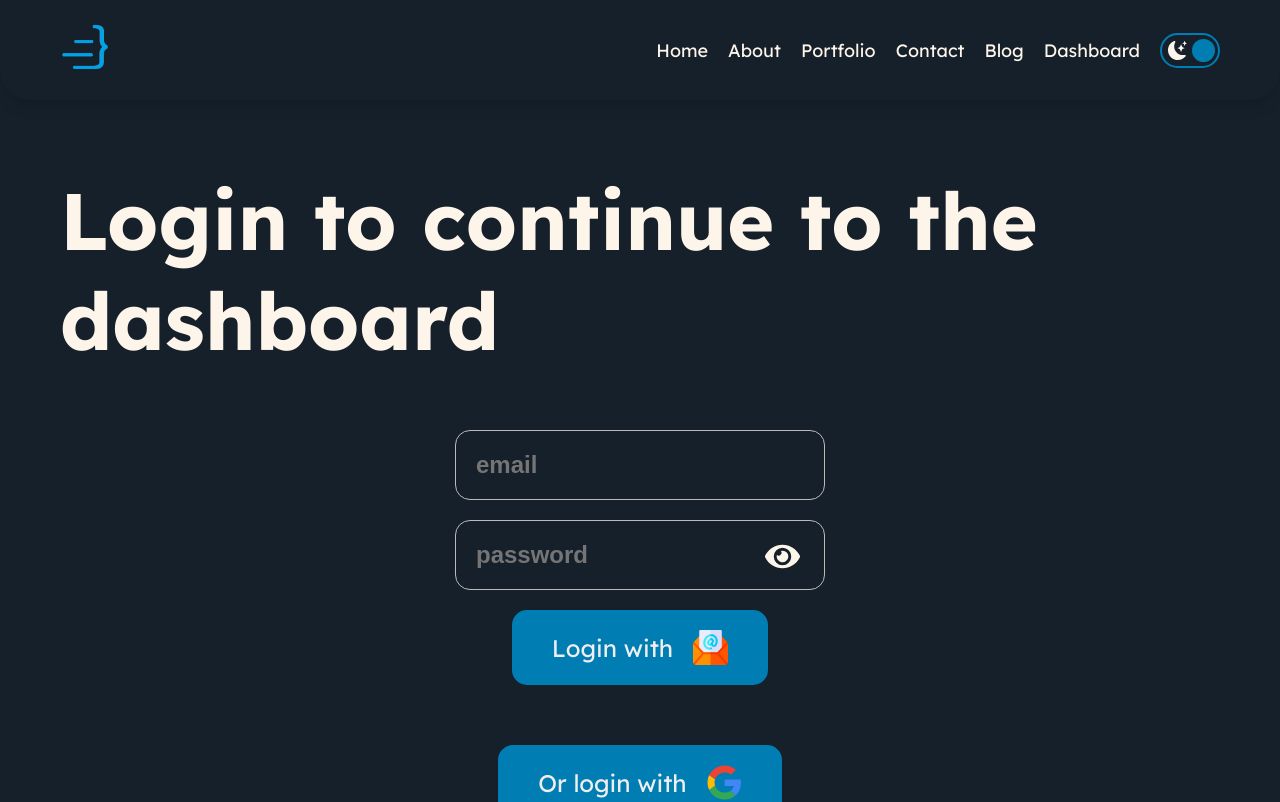
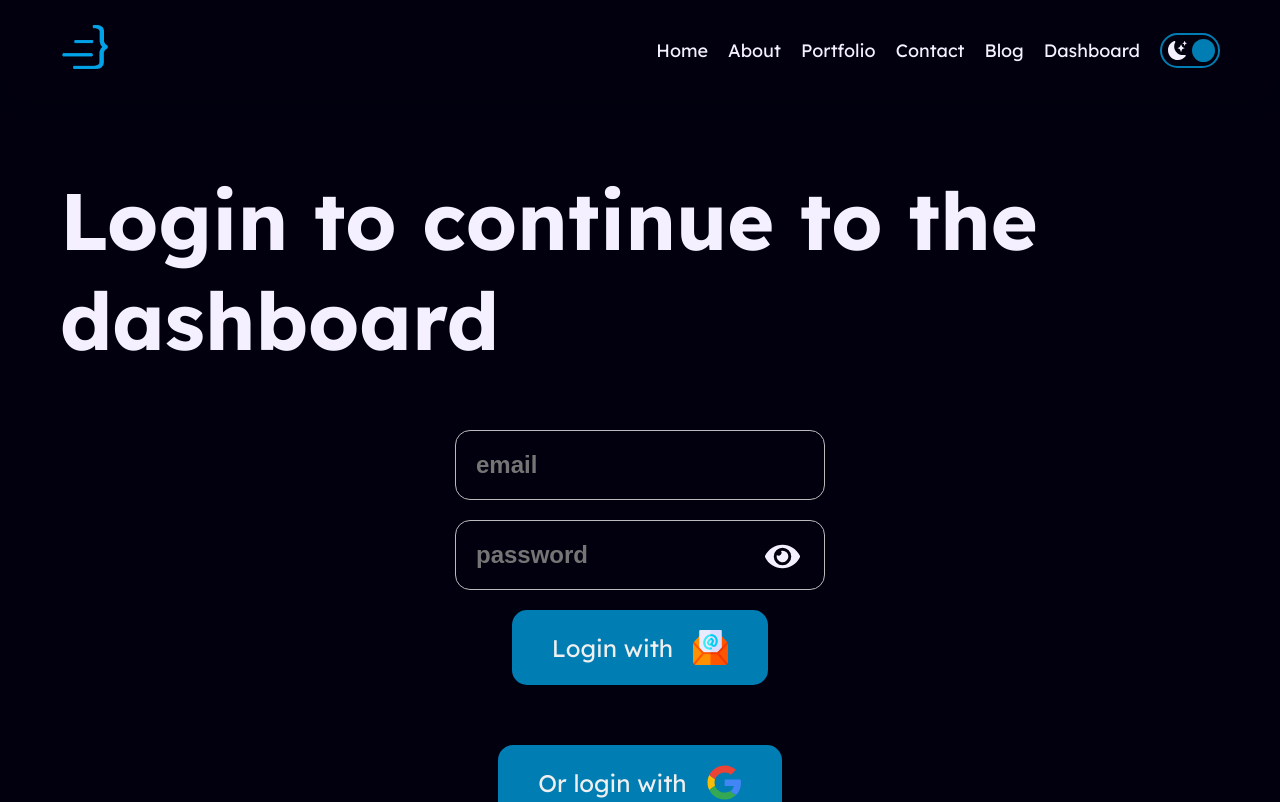
Before and after one commit to MirosBL45/jovic-dev, a Next.js app: page /dashboard/login in a window 1280 px wide. Shown: the top 802 px of the page. Built offline with nearby package versions, Linux system fonts and the light colour scheme; no server answers.

Commit message:
color change

```diff
--- a/src/app/globals.css
+++ b/src/app/globals.css
@@ -1,8 +1,10 @@
 @import url('https://fonts.googleapis.com/css2?family=Lexend:wght@100..900&display=swap');
 
 :root {
-  --white-color: #fef5ea;
-  --background: #15202B;
+  /* --white-color: #fef5ea; */
+  --white-color: #F4F0FF;
+  /* --background: #15202B; */
+  --background: #02000F;
   --green-color: #00a1e6;
   --dark-green-color: #007db3;
   --dark-gray-color: #676767;
@@ -39,8 +41,10 @@
 }
 
 .dark {
-  --white-color: #15202B;
-  --background: #fef5ea;
+  --white-color: #02000F;
+  --background: #F4F0FF;
+  /* --white-color: #15202B;
+  --background: #fef5ea; */
   --green-color: #007db3;
   --dark-green-color: #00a1e6;
   --dark-gray-color: #9d9d9d;
```
